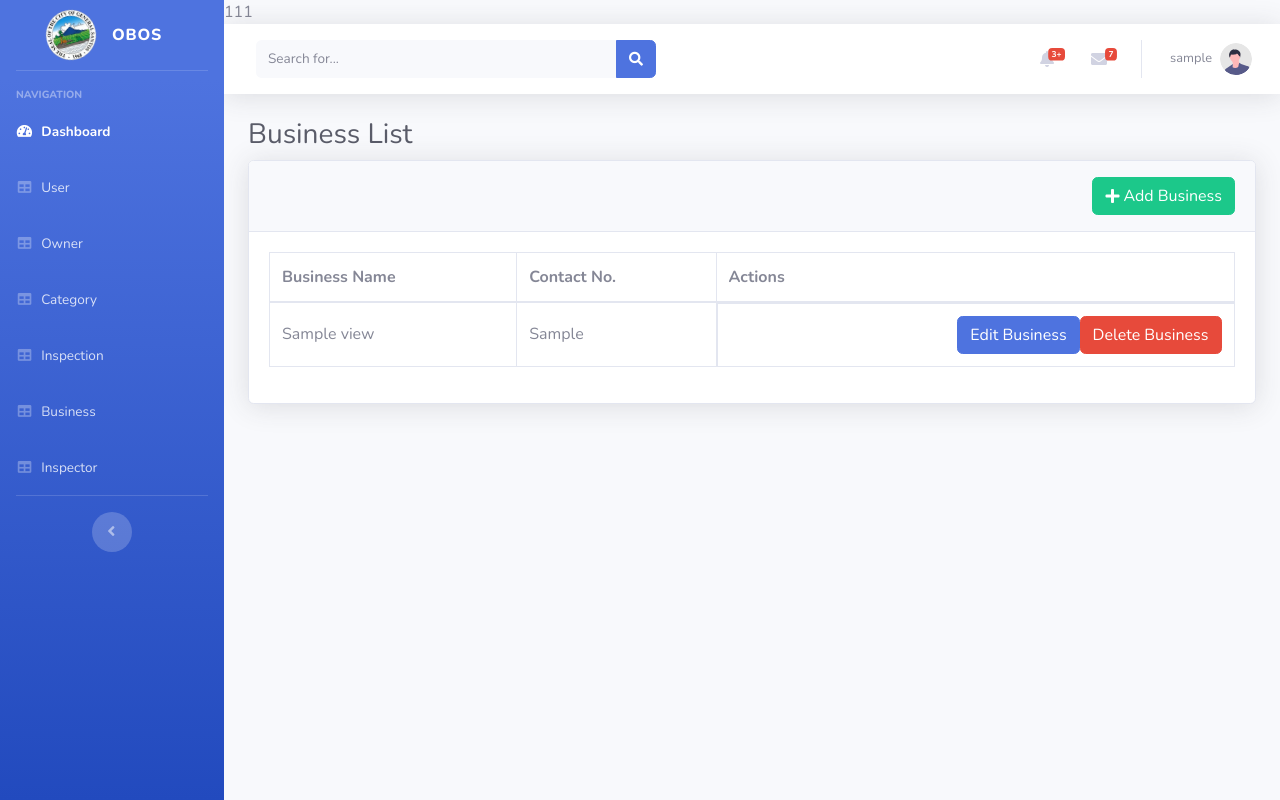
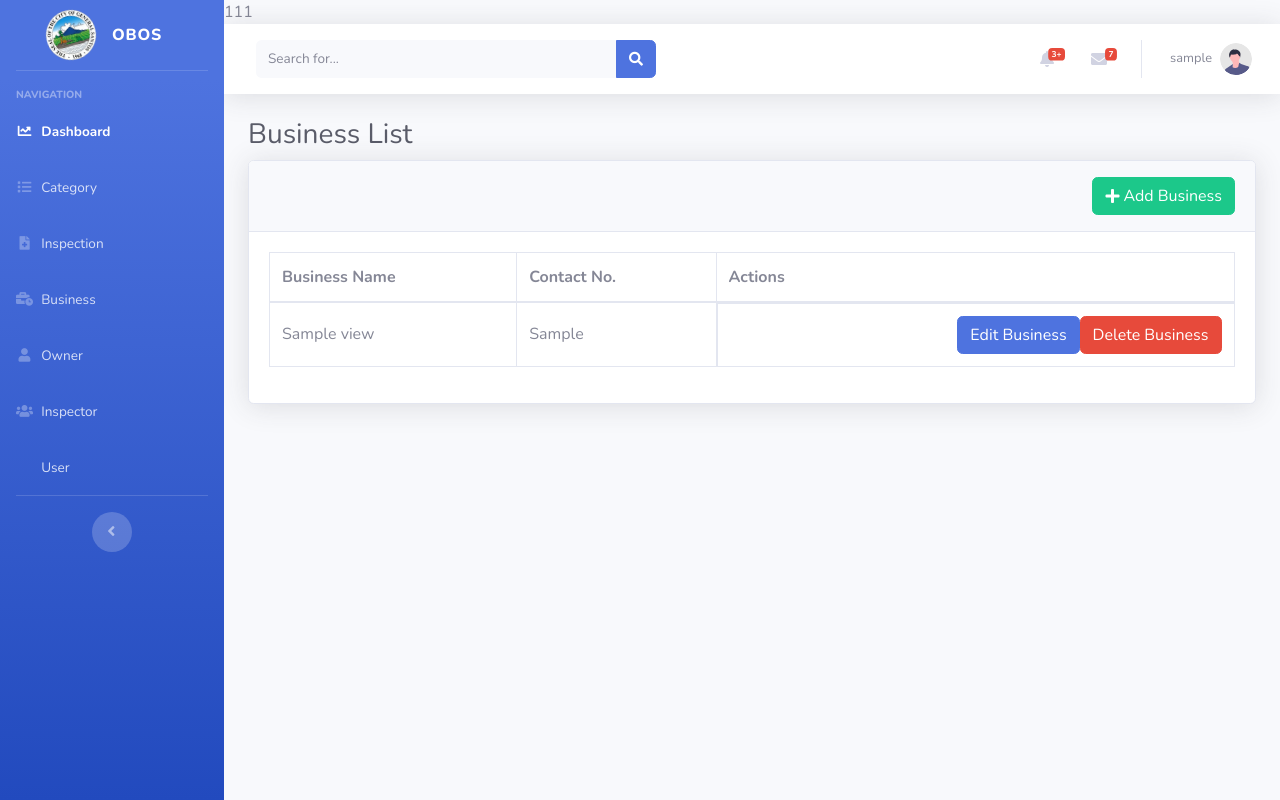
Before and after one commit to masterdave000/bootstrap, a PHP site: page /bootstrap/inspection/business/index.php in a window 1280 px wide. Run offline with PHP 8.4, Linux system fonts and the light colour scheme; the visitor is signed in with stand-in values (Sample User, id 1); tables that the repository leaves empty or names only in its code hold one stand-in row (values such as "Sample post").

Commit message:
Edit: Navigation Links Icon

```diff
--- a/inspection/includes/side-header.php
+++ b/inspection/includes/side-header.php
@@ -66,44 +66,44 @@ $username = $_SESSION['username'];
             <!-- Nav Item - Dashboard -->
             <li class="nav-item active">
                 <a class="nav-link" href="<?php echo SITEURL; ?>inspection/dashboard/">
-                    <i class="fas fa-fw fa-tachometer-alt"></i>
+                    <i class="fas fa-fw fa-chart-line"></i>
                     <span>Dashboard</span></a>
             </li>
 
             <li class="nav-item">
-                <a class="nav-link" href="<?php echo SITEURL?>inspection/user/">
-                    <i class="fas fa-fw fa-table"></i>
-                    <span>User</span></a>
-            </li>
-
-            <li class="nav-item">
-                <a class="nav-link" href="<?php echo SITEURL?>inspection/owner/">
-                    <i class="fas fa-fw fa-table"></i>
-                    <span>Owner</span></a>
-            </li>
-
-            <li class="nav-item">
                 <a class="nav-link" href="<?php echo SITEURL?>inspection/category/">
-                    <i class="fas fa-fw fa-table"></i>
+                    <i class="fas fa-fw fa-list"></i>
                     <span>Category</span></a>
             </li>
 
             <li class="nav-item">
                 <a class="nav-link" href="<?php echo SITEURL?>inspection/inspection/">
-                    <i class="fas fa-fw fa-table"></i>
+                    <i class="fas fa-fw fa-file-medical"></i>
                     <span>Inspection</span></a>
             </li>
 
             <li class="nav-item">
                 <a class="nav-link" href="<?php echo SITEURL?>inspection/business/">
-                    <i class="fas fa-fw fa-table"></i>
+                    <i class="fas fa-fw fa-business-time"></i>
                     <span>Business</span></a>
             </li>
 
             <li class="nav-item">
+                <a class="nav-link" href="<?php echo SITEURL?>inspection/owner/">
+                    <i class="fas fa-fw fa-user"></i>
+                    <span>Owner</span></a>
+            </li>
+
+            <li class="nav-item">
                 <a class="nav-link" href="<?php echo SITEURL?>inspection/inspector/">
-                    <i class="fas fa-fw fa-table"></i>
+                    <i class="fas fa-fw fa-users"></i>
                     <span>Inspector</span></a>
+            </li>
+
+            <li class="nav-item">
+                <a class="nav-link" href="<?php echo SITEURL?>inspection/user/">
+                    <i class="fas fa-fw fa-circle-user"></i>
+                    <span>User</span></a>
             </li>
 
             <!-- Divider -->
```
